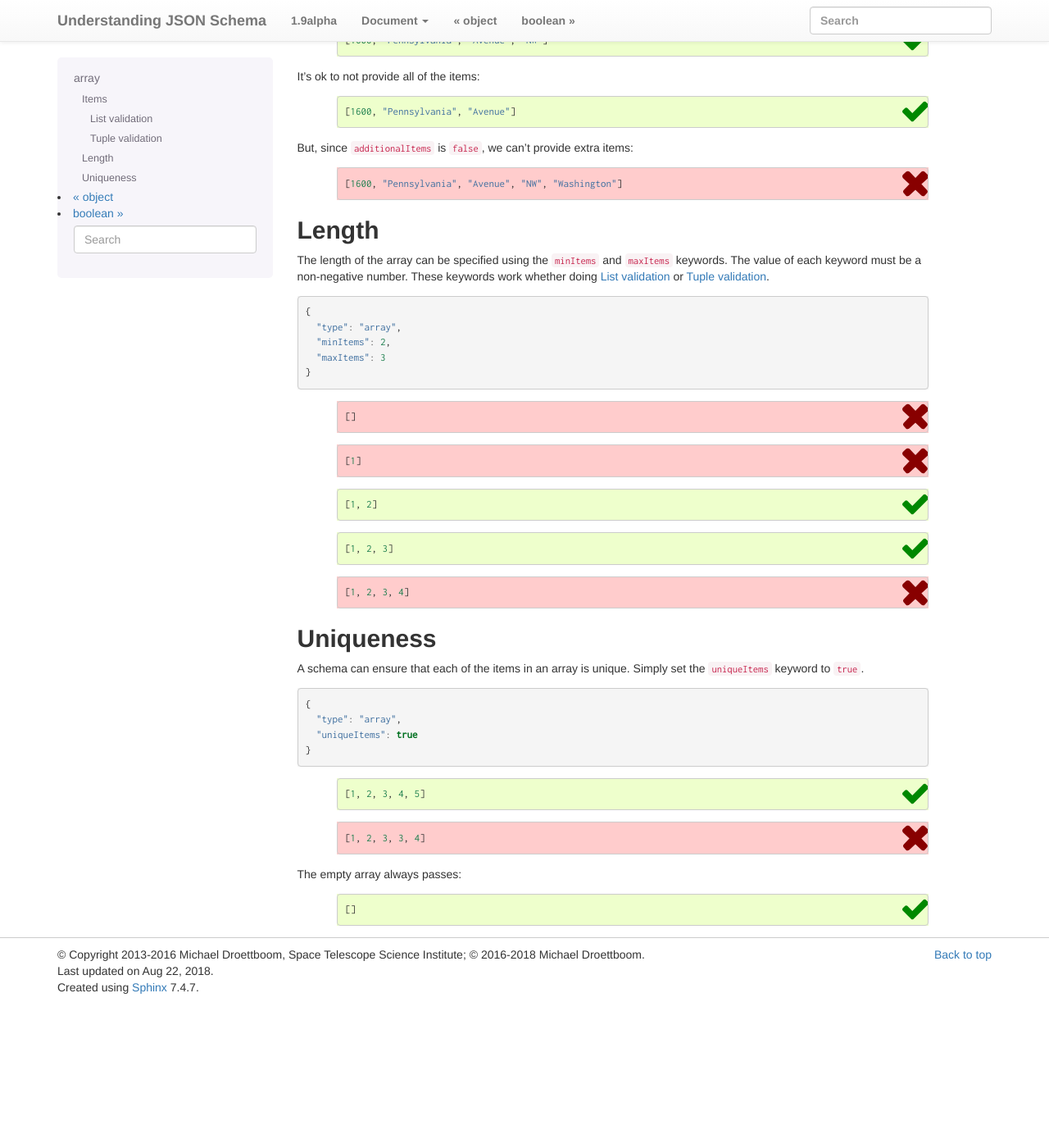
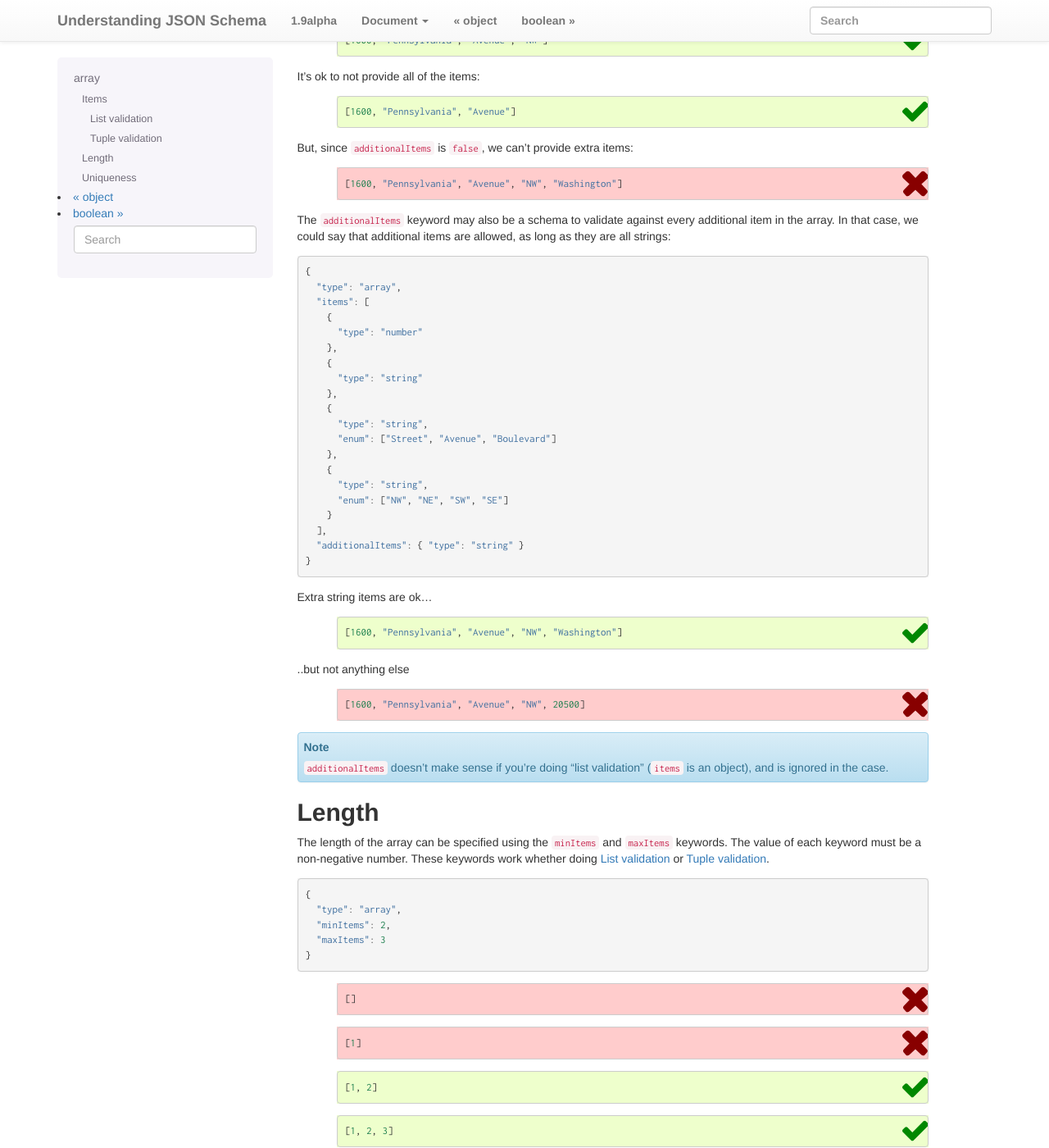
Before and after one commit to json-schema-org/understanding-json-schema, a Sphinx documentation site: the page built from source/reference/array.rst, in a window 1280 px wide and 1400 px high, scrolled down 3005 px. Shown: the whole window at 82% size. Built offline with Sphinx 7.4.7, drawn with Linux system fonts in a browser that asks for light colours; some web fonts are replaced; before the commit the page ends 4229 px from its top, so only the background shows below that; some of the changed text lies outside the part shown.

Commit message:
Fix #22: Explain about ``additionalItems`` as object.

```diff
--- a/source/reference/array.rst
+++ b/source/reference/array.rst
@@ -169,7 +169,7 @@ Here's the example schema:
     [1600, "Pennsylvania", "Avenue", "NW", "Washington"]
 
 The ``additionalItems`` keyword controls whether it's valid to have
-additional items in the array beyond what is defined in the schema.
+additional items in the array beyond what is defined in ``items``.
 Here, we'll reuse the example schema above, but set
 ``additionalItems`` to ``false``, which has the effect of disallowing
 extra items in the array.
@@ -206,6 +206,43 @@ extra items in the array.
     // extra items:
     [1600, "Pennsylvania", "Avenue", "NW", "Washington"]
 
+The ``additionalItems`` keyword may also be a schema to validate against every
+additional item in the array. In that case, we could say that additional items
+are allowed, as long as they are all strings:
+
+.. schema_example::
+
+    {
+      "type": "array",
+      "items": [
+        {
+          "type": "number"
+        },
+        {
+          "type": "string"
+        },
+        {
+          "type": "string",
+          "enum": ["Street", "Avenue", "Boulevard"]
+        },
+        {
+          "type": "string",
+          "enum": ["NW", "NE", "SW", "SE"]
+        }
+      ],
+      "additionalItems": { "type": "string" }
+    }
+    --
+    // Extra string items are ok...
+    [1600, "Pennsylvania", "Avenue", "NW", "Washington"]
+    --X
+    // ..but not anything else
+    [1600, "Pennsylvania", "Avenue", "NW", 20500]
+
+.. note::
+
+    ``additionalItems`` doesn't make sense if you're doing "list validation"
+    (``items`` is an object), and is ignored in the case.
 
 .. index::
    single: array; length
```
